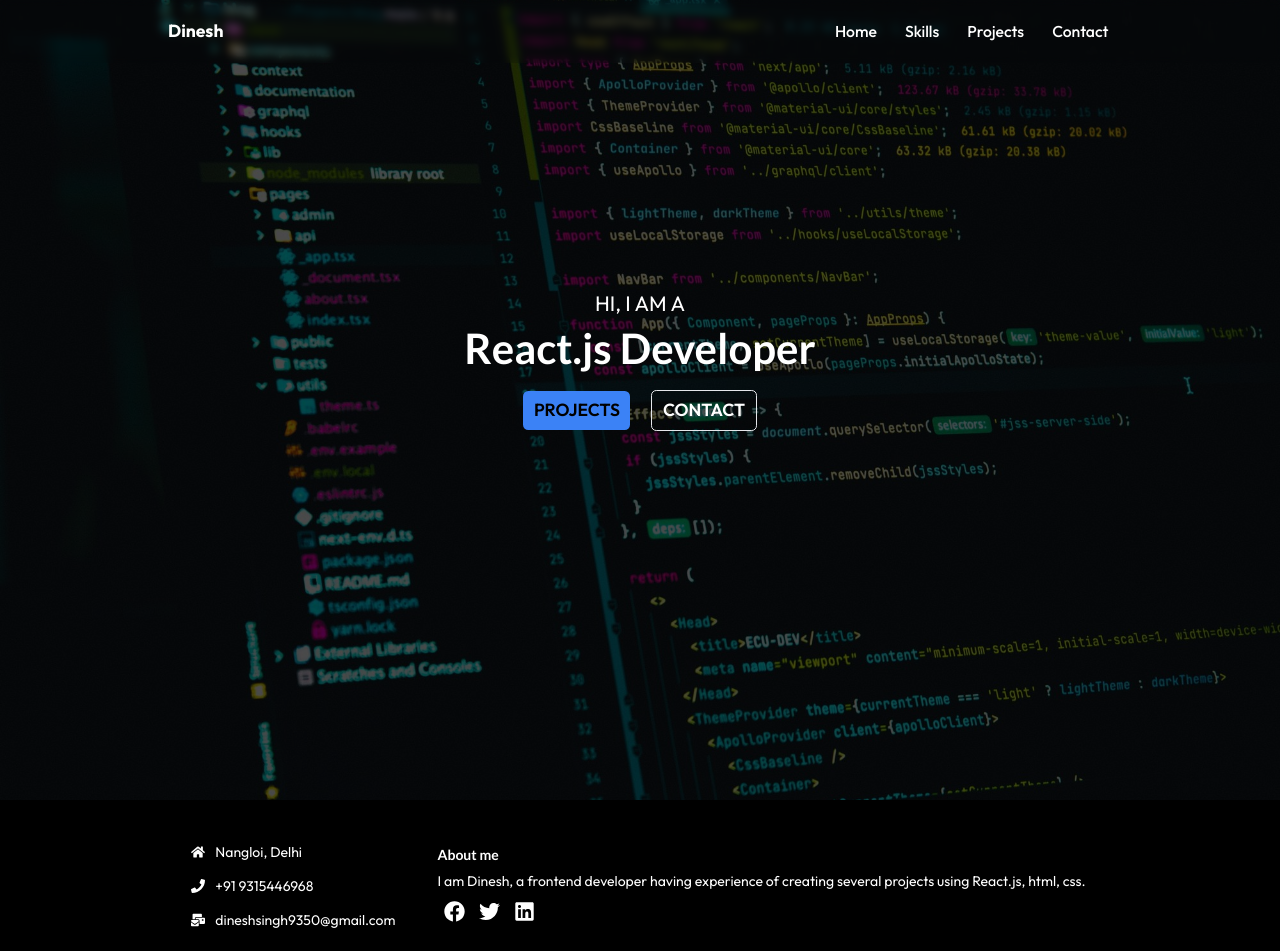
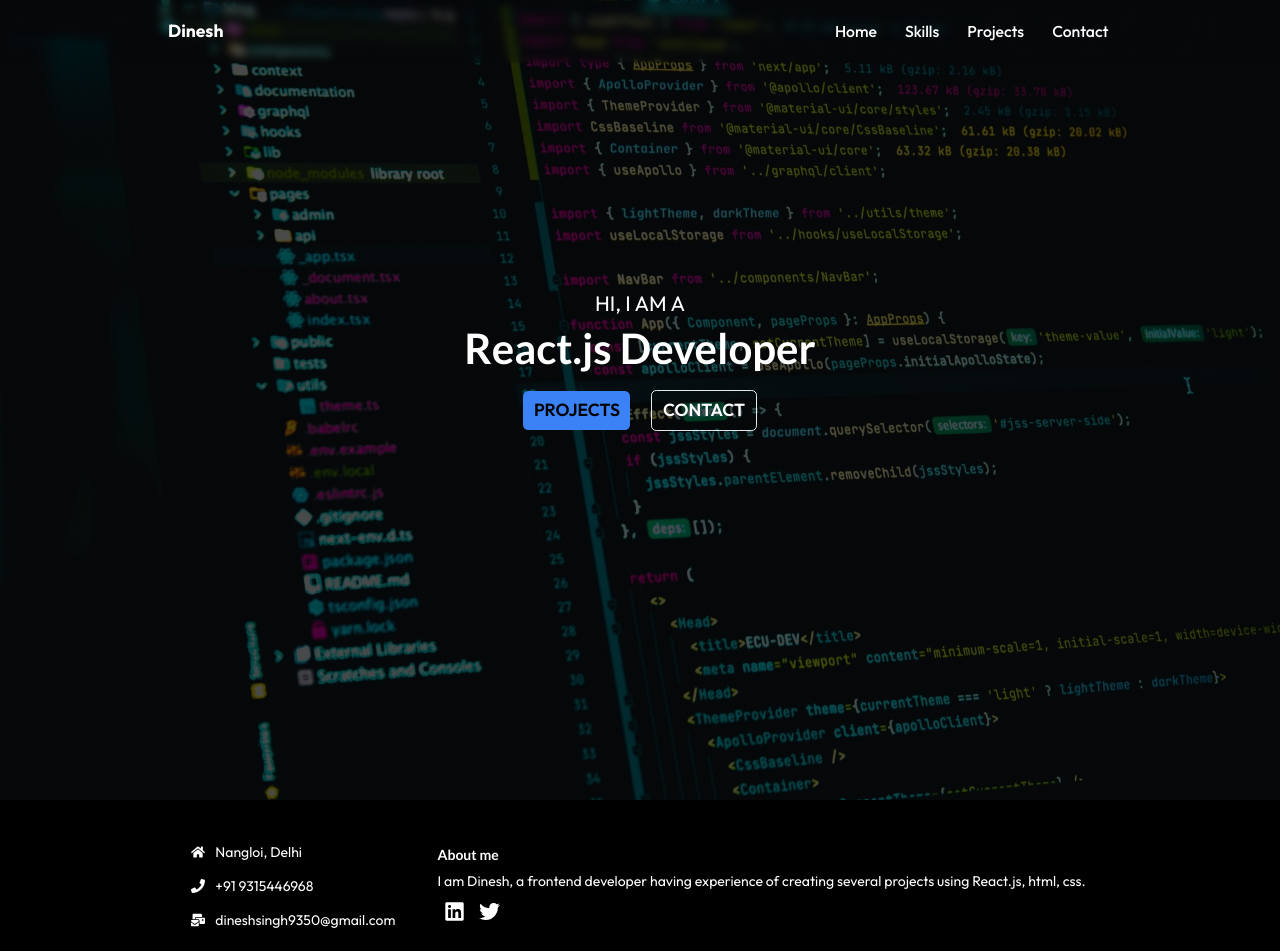
Before and after one commit to Dinesh9350/react-portfoilio, a React (Create React App) app: page / in a window 1280 px wide. Shown: the top 951 px of the page. Built offline with nearby package versions, Linux system fonts and the light colour scheme.

Commit message:
twitter linkedin icon link added

```diff
--- a/src/App.js
+++ b/src/App.js
@@ -3,8 +3,8 @@ import Navbar from './components/NavbarCustom';
 import Footer from './components/Footer';
 import './App.css';
 import { Outlet } from 'react-router-dom';
+import Headroom from 'react-headroom';
 import AOS from 'aos';
-import Headroom from 'react-headroom';
 import 'aos/dist/aos.css';
 
 const App = () => {
--- a/src/components/Footer.js
+++ b/src/components/Footer.js
@@ -1,4 +1,5 @@
 import React from 'react';
+import { Link } from 'react-router-dom';
 import {
   FaFacebook,
   FaHome,
@@ -34,13 +35,18 @@ const Footer = () => {
           </p>
           <div className='flex justify-center items-center text-2xl sm:justify-start py-2'>
             <span className='mx-2'>
-              <FaFacebook />
+              <Link
+                to='https://www.linkedin.com/in/dinesh-singh3/'
+                target='blank'
+              >
+                <FaLinkedin />
+              </Link>
             </span>
+
             <span className='mx-2'>
-              <FaTwitter />
-            </span>
-            <span className='mx-2'>
-              <FaLinkedin />
+              <Link to='https://twitter.com/Dinesh62486433' target='blank'>
+                <FaTwitter />
+              </Link>
             </span>
           </div>
         </li>
```
